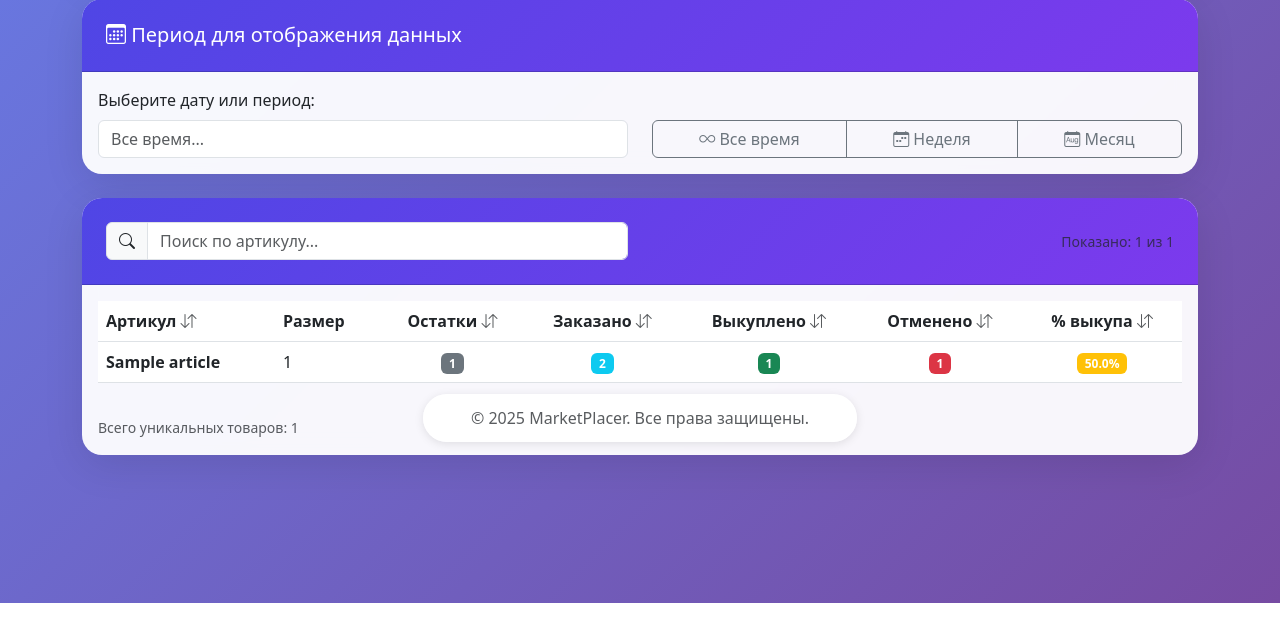
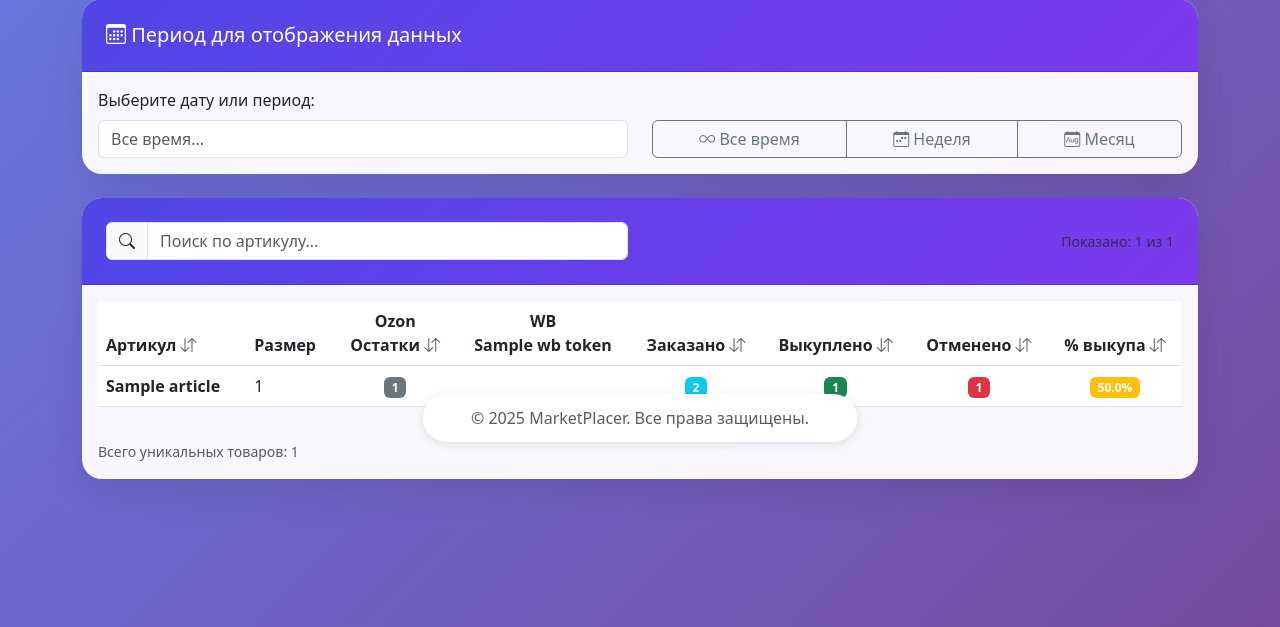
Before and after one commit to mladenezzz/MarketPlacer, a Flask app: template app/templates/buyouts.html in a window 1280 px wide. Shown: the part 342-969 px from the top of the page. Before the commit the page ends 945 px from the top, so only its background shows below. Run offline with Flask 3, Linux system fonts and the light colour scheme; the template is opened without the code that fills it: most values are stand-ins (such as "Sample title", 1, 10 or a date in 2020); some libraries are stand-ins or nearby versions.

Commit message:
feat: add WB stocks columns to buyouts statistics page
Display Wildberries stock quantities per token alongside Ozon stocks.
Each WB token gets its own column with marketplace and token name.

🤖 Generated with [Claude Code](https://claude.com/claude-code)

Co-Authored-By: Claude <noreply@anthropic.com>

```diff
--- a/app/templates/buyouts.html
+++ b/app/templates/buyouts.html
@@ -122,8 +122,15 @@
                                     </th>
                                     <th>Размер</th>
                                     <th class="text-center sortable" data-sort="stock" style="cursor: pointer;">
-                                        Остатки <i class="bi bi-arrow-down-up text-muted"></i>
+                                        <span style="white-space: pre-line;">Ozon
+Остатки</span> <i class="bi bi-arrow-down-up text-muted"></i>
                                     </th>
+                                    {% for wb_token in wb_tokens|default([]) %}
+                                    <th class="text-center" style="cursor: default;">
+                                        <span style="white-space: pre-line;">WB
+{{ wb_token.name }}</span>
+                                    </th>
+                                    {% endfor %}
                                     <th class="text-center sortable" data-sort="total" style="cursor: pointer;">
                                         Заказано <i class="bi bi-arrow-down-up text-muted"></i>
                                     </th>
@@ -148,6 +155,13 @@
                                     <td class="text-center">
                                         <span class="badge bg-secondary">{{ stock_count }}</span>
                                     </td>
+                                    {% for wb_token in wb_tokens|default([]) %}
+                                    {% set wb_key = article ~ '|' ~ (size if size else '') %}
+                                    {% set wb_stock = wb_stocks_by_token.get(wb_token.id, {}).get('stocks', {}).get(wb_key, 0) %}
+                                    <td class="text-center">
+                                        <span class="badge bg-purple">{{ wb_stock }}</span>
+                                    </td>
+                                    {% endfor %}
                                     <td class="text-center">
                                         <span class="badge bg-info">{{ total }}</span>
                                     </td>
```
Also changed, not shown: app/routes/main.py (+44 -1 lines).
